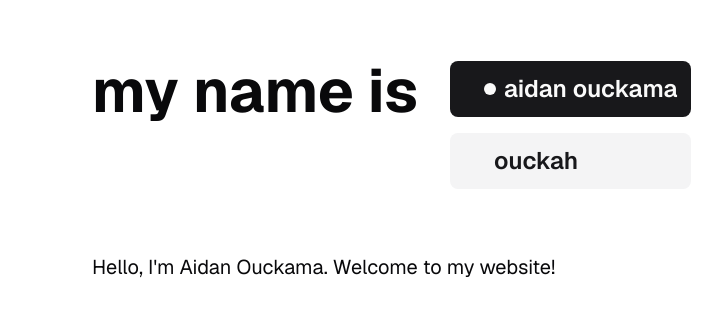
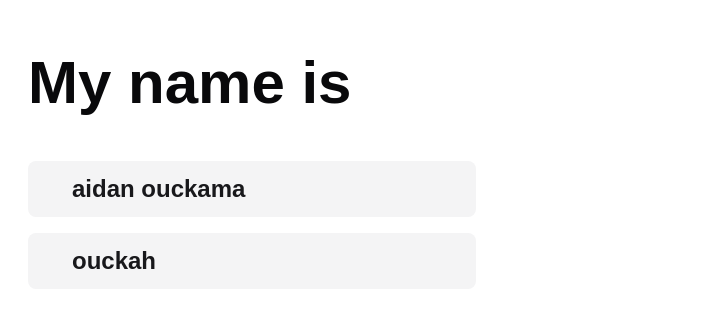
Before and after one commit to ouckah/ouckah-dev, a Next.js app: page / in a window 1280 px wide. Shown: the part 229-546 px from the top of the page, without its empty margins (100-822 px from the left). Built offline with nearby package versions, Linux system fonts and the light colour scheme.

Commit message:
edit page layout

```diff
--- a/app/page.tsx
+++ b/app/page.tsx
@@ -1,57 +1,49 @@
 'use client'
 
-import { useState } from 'react'
+import { useState, useEffect, useRef } from 'react'
 import { motion } from "framer-motion"
-
 import AidanPage from '@/components/pages/aidan'
 import OuckahPage from '@/components/pages/ouckah'
+import { Section } from '@/components/section'
 
 export default function Home() {
-  const [selectedName, setSelectedName] = useState<'aidan' | 'ouckah'>('aidan')
+  const [selectedName, setSelectedName] = useState<'aidan' | 'ouckah' | null>(null)
+  const contentRef = useRef<HTMLDivElement>(null)
+
+  useEffect(() => {
+    if (selectedName && contentRef.current) {
+      contentRef.current.scrollIntoView({ behavior: 'smooth' })
+    }
+  }, [selectedName])
 
   return (
-    <div className="grid grid-rows-[20px_1fr_20px] items-center justify-items-center min-h-screen p-8 pb-20 gap-16 sm:p-20 font-[family-name:var(--font-geist-sans)]">
-      <main className="flex flex-col gap-8 row-start-2 items-center sm:items-start w-full max-w-4xl">
-        <div className="flex flex-col sm:flex-row items-center sm:items-start gap-8 w-full">
+    <div className="min-h-screen flex flex-col">
+      <Section fullHeight className="flex flex-col items-center justify-center">
         <motion.h1
           initial={{ scale: 0.5, opacity: 0 }}
           animate={{ scale: 1, opacity: 1 }}
           transition={{ duration: 0.5 }}
-            className="text-4xl sm:text-6xl font-bold"
+          className="text-4xl sm:text-6xl font-bold mb-12"
         >
-            my name is
+          My name is
         </motion.h1>
-          <div className="flex flex-col gap-4">
+        <div className="flex flex-col gap-4 w-full max-w-md">
           <NameSelector name="aidan" selectedName={selectedName} setSelectedName={setSelectedName} />
           <NameSelector name="ouckah" selectedName={selectedName} setSelectedName={setSelectedName} />
         </div>
+      </Section>
+      {selectedName && (
+        <div ref={contentRef}>
+          {selectedName === 'aidan' ? <AidanPage /> : <OuckahPage />}
         </div>
-
-        <motion.div
-          key={selectedName}
-          initial={{ y: 20, opacity: 0 }}
-          animate={{ y: 0, opacity: 1 }}
-          exit={{ y: -20, opacity: 0 }}
-          transition={{ duration: 0.3 }}
-          className="mt-8 text-xl"
-        >
-          {selectedName === 'aidan' ? (
-            <AidanPage />
-          ) : (
-            <OuckahPage />
       )}
-        </motion.div>
-      </main>
-      <footer className="row-start-3 flex gap-6 flex-wrap items-center justify-center">
-        {/* Add footer content here if needed */}
-      </footer>
     </div>
   )
 }
 
 interface NameSelectorProps {
   name: 'aidan' | 'ouckah'
-  selectedName: 'aidan' | 'ouckah'
+  selectedName: 'aidan' | 'ouckah' | null
   setSelectedName: (name: 'aidan' | 'ouckah') => void
 }
 
```
Lines whose indentation alone changed are shown as unchanged.
